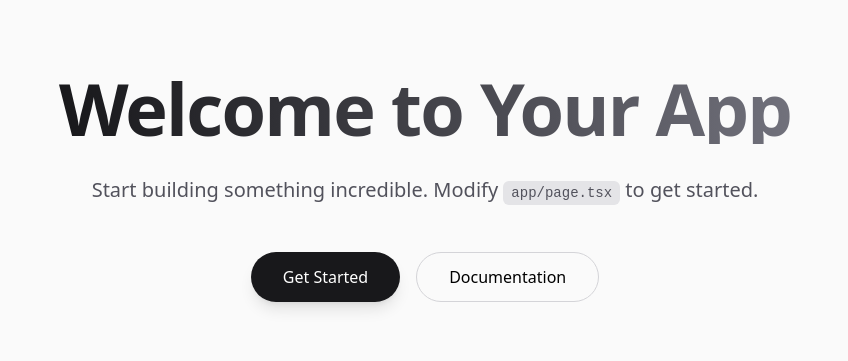
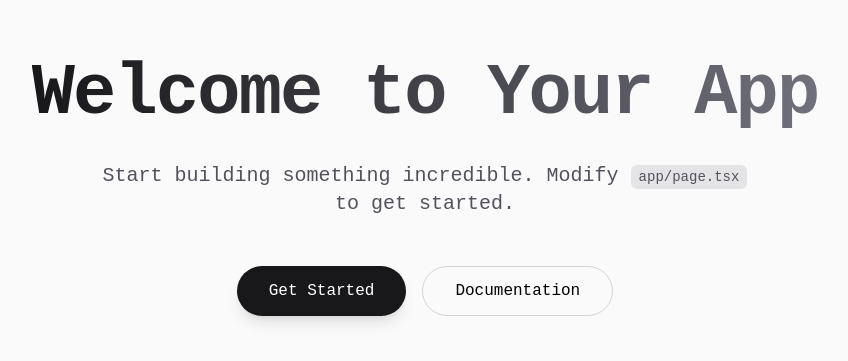
Before and after one commit to Sayak-Mallick/leparfum-ai, a Next.js app: page / in a window 1280 px wide. Shown: the part 213-574 px from the top of the page, without its empty margins (215-1063 px from the left). Built offline with nearby package versions, Linux system fonts and the light colour scheme.

Commit message:
[FIX] ; Used figma font

```diff
--- a/app/globals.css
+++ b/app/globals.css
@@ -21,5 +21,5 @@
 }
 
 body {
-  font-family: Arial, Helvetica, sans-serif;
+  font-family: "Andale Mono", "Courier New", monospace;
 }
--- a/app/page.tsx
+++ b/app/page.tsx
@@ -1,6 +1,6 @@
 export default function Home() {
   return (
-    <main className="flex min-h-screen flex-col items-center justify-center bg-zinc-50 font-sans dark:bg-black p-6">
+    <main className="flex min-h-screen flex-col items-center justify-center bg-zinc-50 p-6">
       <div className="text-center space-y-8 animate-in fade-in slide-in-from-bottom-4 duration-1000">
         <h1 className="text-5xl md:text-7xl font-extrabold tracking-tight text-transparent bg-clip-text bg-linear-to-r from-zinc-900 to-zinc-500 dark:from-zinc-100 dark:to-zinc-500">
           Welcome to Your App
```
